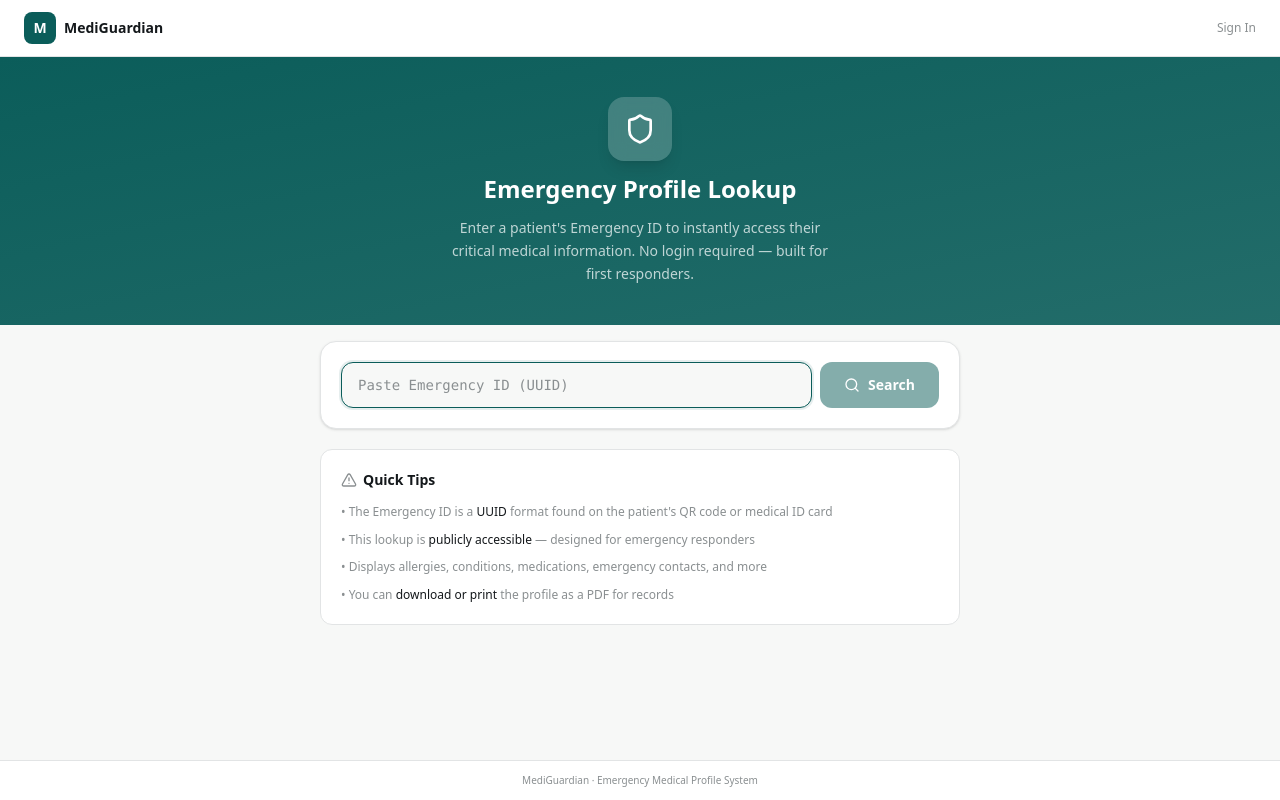
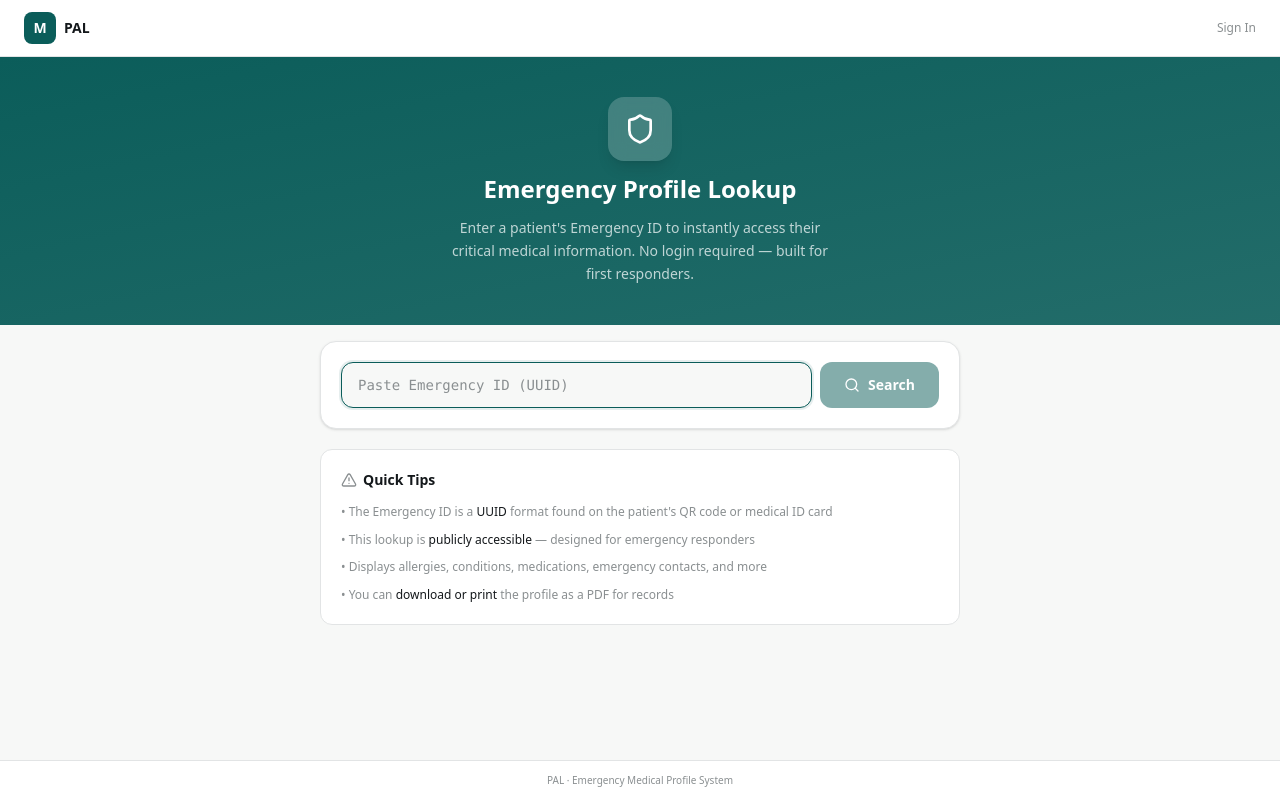
Before and after one commit to Dante2109/pal-web-app, a Next.js app: page /lookup in a window 1280 px wide. Built offline with nearby package versions, Linux system fonts and the light colour scheme.

Commit message:
rename app from MediGuardian to PAL

```diff
--- a/src/app/layout.tsx
+++ b/src/app/layout.tsx
@@ -4,7 +4,7 @@ import { AuthProvider } from "@/contexts/AuthContext";
 import NavBar from "@/components/NavBar";
 
 export const metadata: Metadata = {
-  title: "MediGuardian — Emergency Medical Profile",
+  title: "PAL - Emergency Medical Profile",
   description: "Healthcare platform for emergency medical care.",
 };
 
@@ -20,7 +20,7 @@ export default function RootLayout({
           <NavBar />
           <main className="flex-1 flex flex-col">{children}</main>
           <footer className="bg-card border-t border-border px-6 py-3 text-center text-[10px] text-warm-gray shrink-0">
-            MediGuardian · Emergency Medical Profile System
+            PAL · Emergency Medical Profile System
           </footer>
         </AuthProvider>
       </body>
--- a/src/app/login/page.tsx
+++ b/src/app/login/page.tsx
@@ -63,7 +63,7 @@ export default function LoginPage() {
             <span className="text-white text-2xl font-bold">M</span>
           </div>
           <h1 className="text-2xl font-bold text-ink">Welcome back</h1>
-          <p className="text-sm text-warm-gray mt-1">Sign in to MediGuardian</p>
+          <p className="text-sm text-warm-gray mt-1">Sign in to PAL</p>
         </div>
 
         <form onSubmit={handleSubmit} className="space-y-4">
--- a/src/app/lookup/page.tsx
+++ b/src/app/lookup/page.tsx
@@ -197,7 +197,7 @@ function LookupContent() {
               className="bg-white rounded-2xl border border-border shadow-sm overflow-hidden print:shadow-none print:border-0 print:rounded-none"
             >
               <div className="hidden print:block text-center py-4 border-b border-gray-200 mb-4">
-                <p className="text-xs text-gray-500">MediGuardian &middot; Emergency Medical Profile &middot; Generated {new Date().toLocaleString()}</p>
+                <p className="text-xs text-gray-500">PAL &middot; Emergency Medical Profile &middot; Generated {new Date().toLocaleString()}</p>
               </div>
 
               <div className="bg-gradient-to-r from-teal/5 to-teal/10 border-b border-border px-4 sm:px-6 py-5 sm:py-6 print:px-4 print:py-4 space-y-4">
@@ -492,7 +492,7 @@ function LookupContent() {
 
               <div className="border-t border-border px-4 sm:px-6 py-3 text-center print:px-4 print:py-3">
                 <p className="text-[10px] text-warm-gray">
-                  Generated by MediGuardian &middot; {new Date().toLocaleString()} &middot; Emergency ID: {result.emergencyId}
+                  Generated by PAL &middot; {new Date().toLocaleString()} &middot; Emergency ID: {result.emergencyId}
                 </p>
                 <p className="text-[10px] text-warm-gray mt-0.5">
                   This information is intended for emergency medical use only.
--- a/src/app/page.tsx
+++ b/src/app/page.tsx
@@ -36,7 +36,7 @@ export default function HomePage() {
         <div className="w-16 h-16 bg-teal rounded-2xl flex items-center justify-center mx-auto mb-4">
           <span className="text-white text-3xl font-bold">M</span>
         </div>
-        <h1 className="text-3xl font-bold text-ink mb-2">MediGuardian</h1>
+        <h1 className="text-3xl font-bold text-ink mb-2">PAL</h1>
         <p className="text-warm-gray text-base leading-relaxed">
           Emergency medical profile system for patients, doctors, and hospitals.
         </p>
--- a/src/components/DashboardSidebar.tsx
+++ b/src/components/DashboardSidebar.tsx
@@ -36,7 +36,7 @@ export default function DashboardSidebar({ activeSection, onSectionChange }: {
 
   const items = role ? navItems[role] ?? [] : []
 
-  const initials = role?.slice(0, 2).toUpperCase() ?? 'MG'
+  const initials = role?.slice(0, 2).toUpperCase() ?? 'PL'
 
   return (
     <>
@@ -71,8 +71,8 @@ export default function DashboardSidebar({ activeSection, onSectionChange }: {
               </svg>
             </div>
             <div>
-              <p className="text-sm font-bold text-ink leading-tight">MediGuardian</p>
-              <p className="text-[10px] text-warm-gray leading-tight">Healthcare Platform</p>
+              <p className="text-sm font-bold text-ink leading-tight">PAL</p>
+              <p className="text-[10px] text-warm-gray leading-tight">Emergency Medical Profile</p>
             </div>
           </Link>
         </div>
--- a/src/components/NavBar.tsx
+++ b/src/components/NavBar.tsx
@@ -19,7 +19,7 @@ export default function NavBar() {
           <div className="w-8 h-8 bg-teal rounded-lg flex items-center justify-center">
             <span className="text-white text-sm font-bold">M</span>
           </div>
-          <span className="font-bold text-ink text-sm">MediGuardian</span>
+          <span className="font-bold text-ink text-sm">PAL</span>
         </Link>
         <div className="flex flex-col items-end gap-0.5">
           {pathname !== '/login' && (
@@ -52,7 +52,7 @@ export default function NavBar() {
           <div className="w-8 h-8 bg-teal rounded-lg flex items-center justify-center">
             <span className="text-white text-sm font-bold">M</span>
           </div>
-          <span className="font-bold text-ink text-sm">MediGuardian</span>
+          <span className="font-bold text-ink text-sm">PAL</span>
         </Link>
         <span className="bg-teal-light text-teal text-[10px] font-semibold px-2 py-0.5 rounded-full ml-1 uppercase">
           {role}
--- a/src/contexts/AuthContext.tsx
+++ b/src/contexts/AuthContext.tsx
@@ -17,8 +17,8 @@ interface AuthContextType extends AuthState {
 
 const AuthContext = createContext<AuthContextType | null>(null)
 
-const STORAGE_KEY_TOKEN = 'mg_token'
-const STORAGE_KEY_ROLE = 'mg_role'
+const STORAGE_KEY_TOKEN = 'pal_token'
+const STORAGE_KEY_ROLE = 'pal_role'
 
 export function AuthProvider({ children }: { children: ReactNode }) {
   const [state, setState] = useState<AuthState>({ token: null, role: null, loading: true })
```
